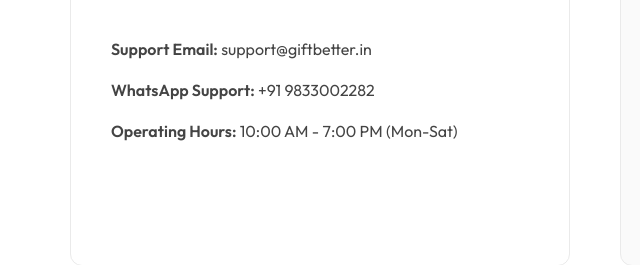
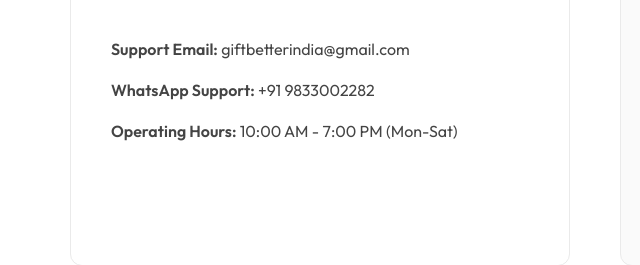
Before and after one commit to omprakash23chaudhary/gift-brands-websites, a plain HTML site: page giftbetterindia/contact.html in a window 1280 px wide. Shown: the part 484-749 px from the top of the page, 45-685 px from the left. Drawn offline with nearby package versions, Linux system fonts and the light colour scheme; a web font is replaced by a local one.

Commit message:
Update contact emails to gmail accounts

```diff
--- a/giftbetterindia/contact.html
+++ b/giftbetterindia/contact.html
@@ -156,7 +156,7 @@
             <div class="legal-details">
                 <p>Whether you need assistance with an ongoing order or wish to discuss large-scale corporate gifting, we are ready to assist you.</p>
                 <br>
-                <p><strong>Support Email:</strong> support@giftbetter.in</p>
+                <p><strong>Support Email:</strong> giftbetterindia@gmail.com</p>
                 <p><strong>WhatsApp Support:</strong> +91 9833002282</p>
                 <p><strong>Operating Hours:</strong> 10:00 AM - 7:00 PM (Mon-Sat)</p>
             </div>
```
Also changed, not shown: youniquegifts/contact.html (+1 -1 lines).
